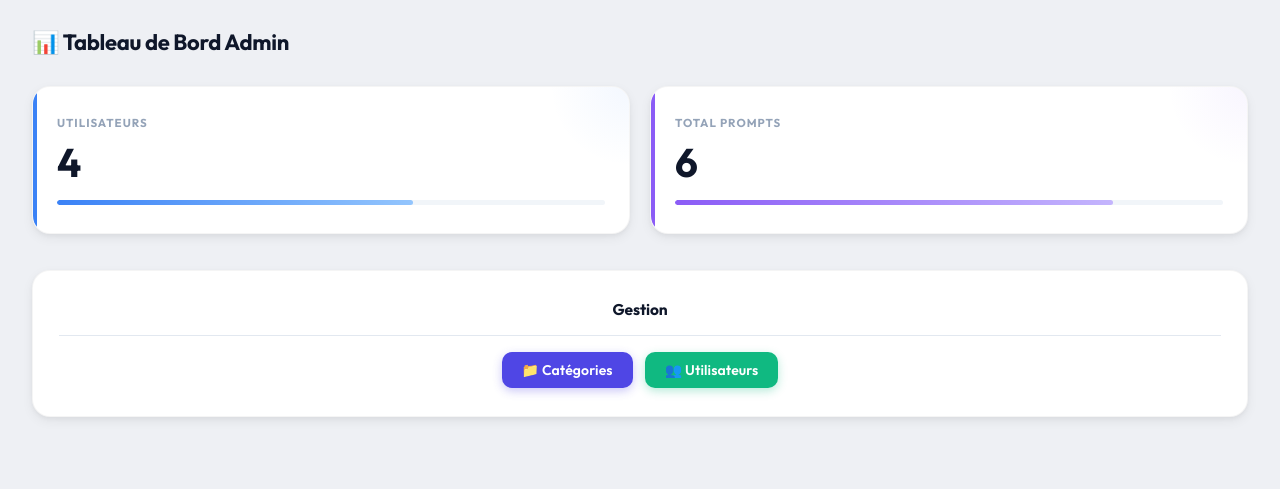
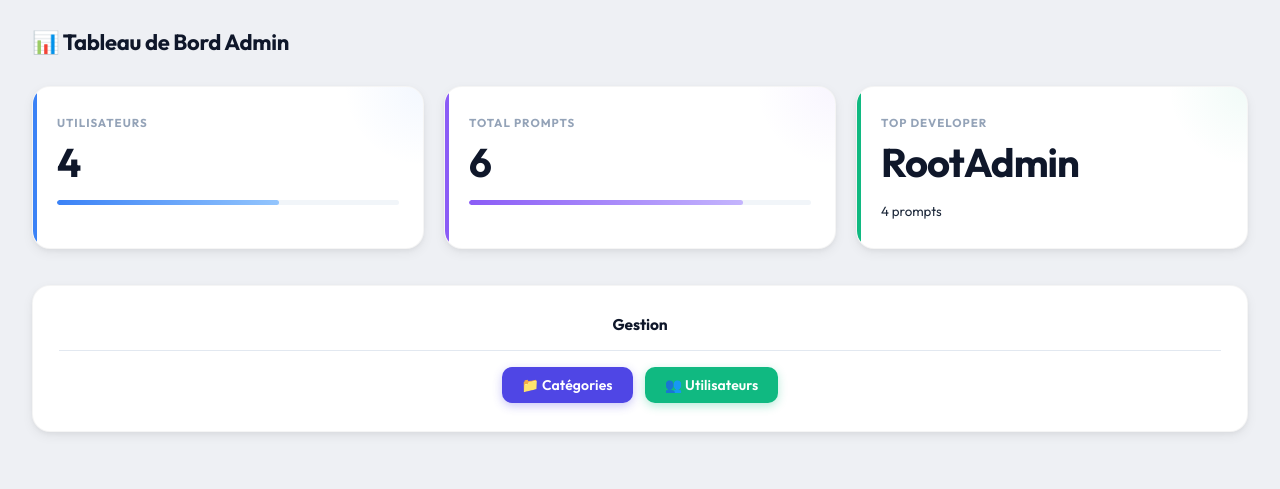
Before and after one commit to prog26/P01, a PHP site: page /admin/dashboard.php in a window 1280 px wide. Shown: the part 65-554 px from the top of the page. Run offline with PHP 8.4, Linux system fonts and the light colour scheme; a user stored in the database is signed in; data comes from the database, SQL or seed files in the repository.

Commit message:
add_best_user

```diff
--- a/admin/dashboard.php
+++ b/admin/dashboard.php
@@ -15,6 +15,15 @@ include '../includes/header.php';
 // Statistiques
 $userCount   = $pdo->query("SELECT COUNT(*) FROM users")->fetchColumn();
 $promptCount = $pdo->query("SELECT COUNT(*) FROM prompts")->fetchColumn();
+$bestUser = $pdo->query("
+    SELECT users.username, COUNT(prompts.id) AS total
+    FROM prompts
+    JOIN users ON prompts.user_id = users.id
+    GROUP BY users.id
+    ORDER BY total DESC
+    LIMIT 1
+")->fetch();
+
 ?>
 
 <div class="dashboard-container">
@@ -43,6 +52,20 @@ $promptCount = $pdo->query("SELECT COUNT(*) FROM prompts")->fetchColumn();
             </div>
         </div>
 
+        <div class="stat-card">
+            <div class="stat-title">Top Developer</div>
+
+            <div class="stat-value">
+                <?= $bestUser ? htmlspecialchars($bestUser['username']) : 'Aucun' ?>
+            </div>
+
+            <small>
+                <?= $bestUser ? $bestUser['total'] . ' prompts' : '' ?>
+            </small>
+
+
+        </div>
+
     </div>
 
     <!-- GESTION -->
```
